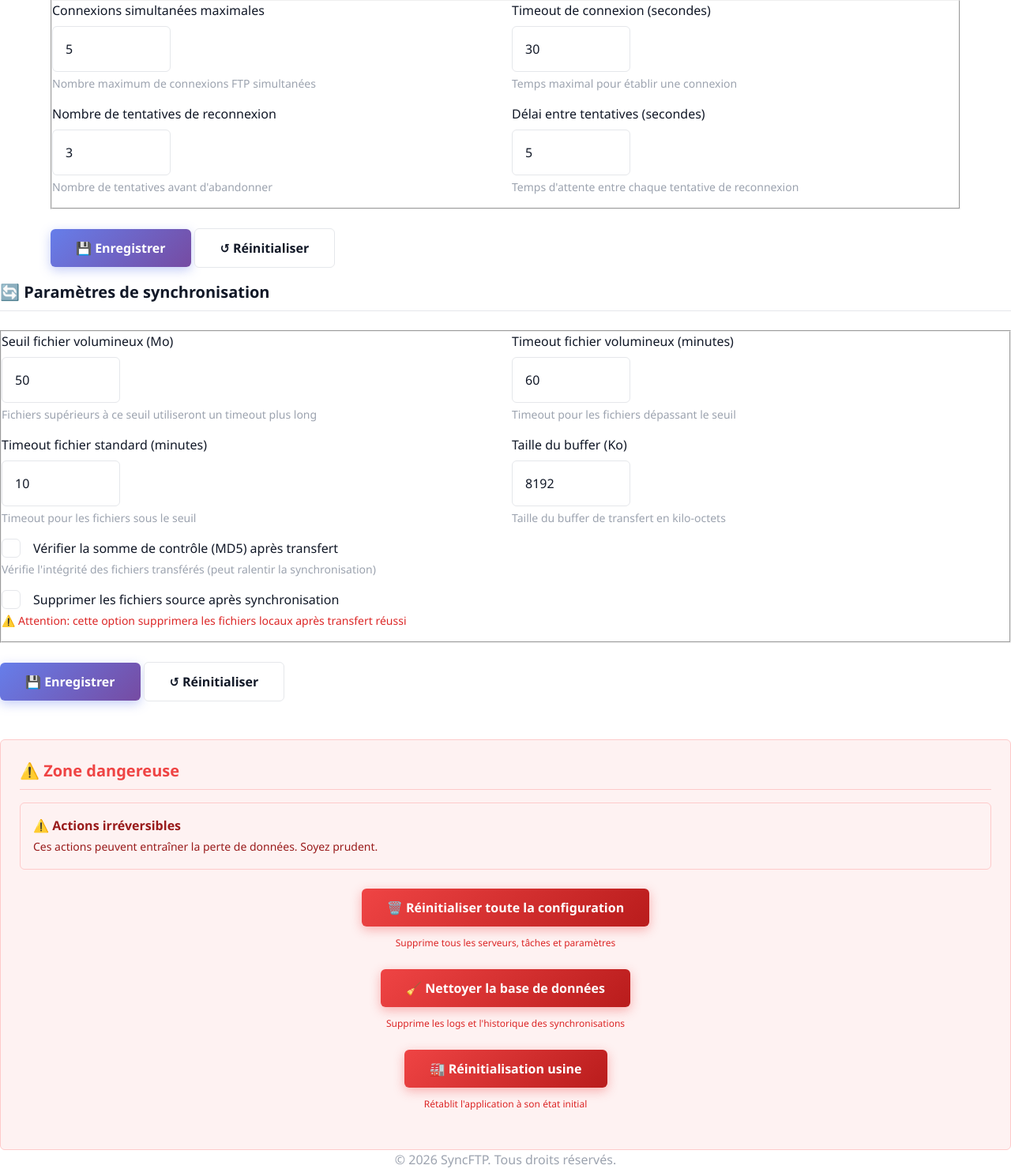
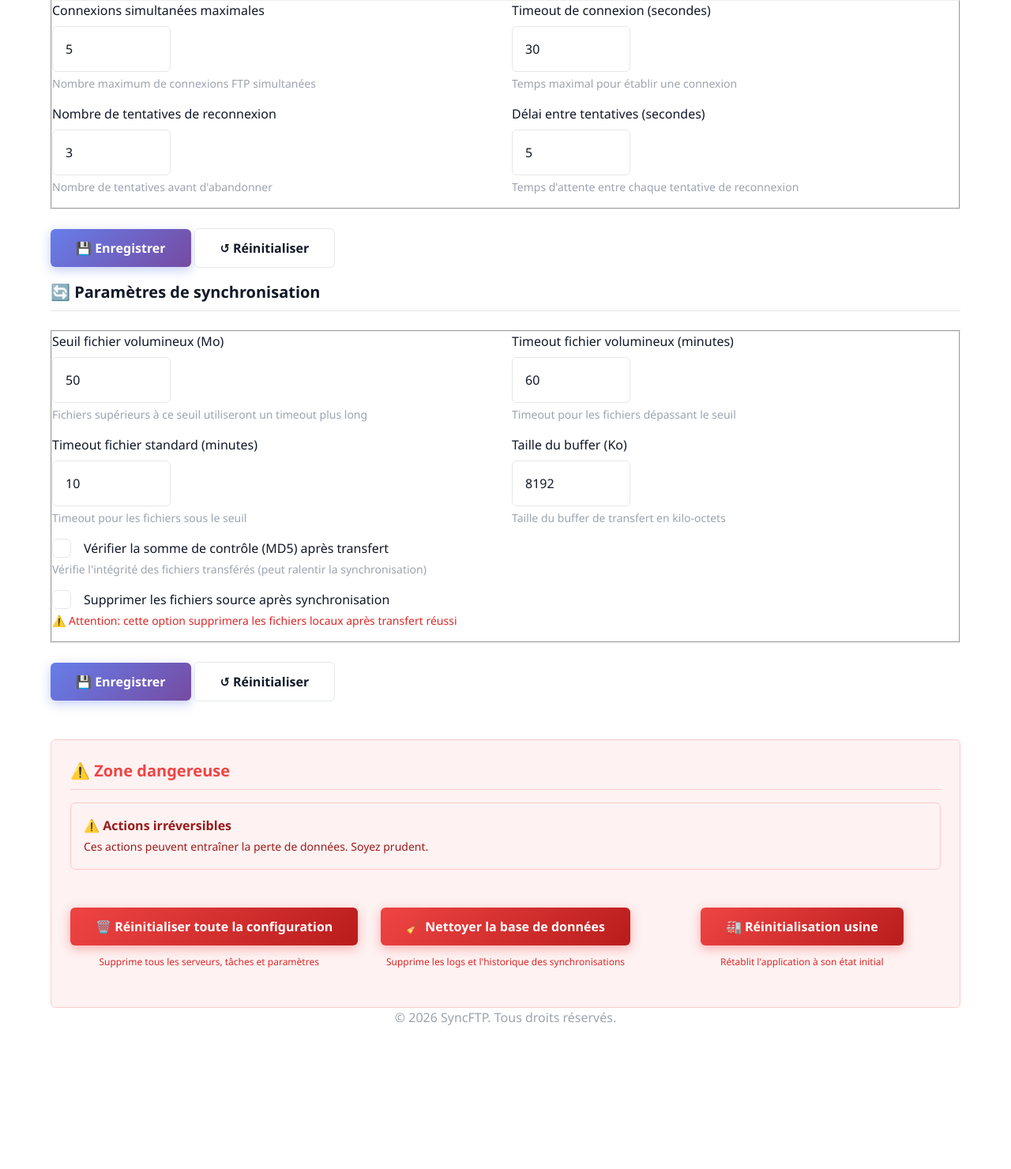
Before and after one commit to SHARKYBLUSTER/SyncFTP, a Flask app: page /config in a window 1280 px wide. Shown: the part 1022-2502 px from the top of the page at 79% size. After the commit the page ends 2320 px from the top, so only its background shows below. Run offline with Flask 3, Linux system fonts and the light colour scheme.

Commit message:
Fix config page display issues - Corrected closing tags: changed </div> to </section> for Network and Sync Configuration sections - Added .danger-actions container for proper grid layout of danger zone buttons
Generated by Mistral Vibe.
Co-Authored-By: Mistral Vibe <vibe@mistral.ai>

```diff
--- a/templates/config.html
+++ b/templates/config.html
@@ -110,7 +110,7 @@
                 </div>
             </div>
         </form>
-    </div>
+    </section>
 
     <!-- Sync Configuration -->
     <section aria-labelledby="sync-config-title">
@@ -169,7 +169,7 @@
                 </div>
             </div>
         </form>
-    </div>
+    </section>
 
     <!-- Danger Zone -->
     <section class="danger-zone" aria-labelledby="danger-zone-title">
@@ -182,6 +182,7 @@
             </div>
         </div>
 
+        <div class="danger-actions">
             <div class="danger-action">
                 <button class="btn btn--danger" onclick="confirmResetAll()" aria-label="Réinitialiser toute la configuration. Attention, cette action est irréversible">🗑️ Réinitialiser toute la configuration</button>
                 <p class="form-hint">Supprime tous les serveurs, tâches et paramètres</p>
@@ -193,6 +194,7 @@
             <div class="danger-action">
                 <button class="btn btn--danger" onclick="confirmFactoryReset()" aria-label="Réinitialisation usine. Attention, toutes les données seront perdues">🏭 Réinitialisation usine</button>
                 <p class="form-hint">Rétablit l'application à son état initial</p>
+            </div>
         </div>
     </section>
 {% endblock %}
```
Lines whose indentation alone changed are shown as unchanged.
